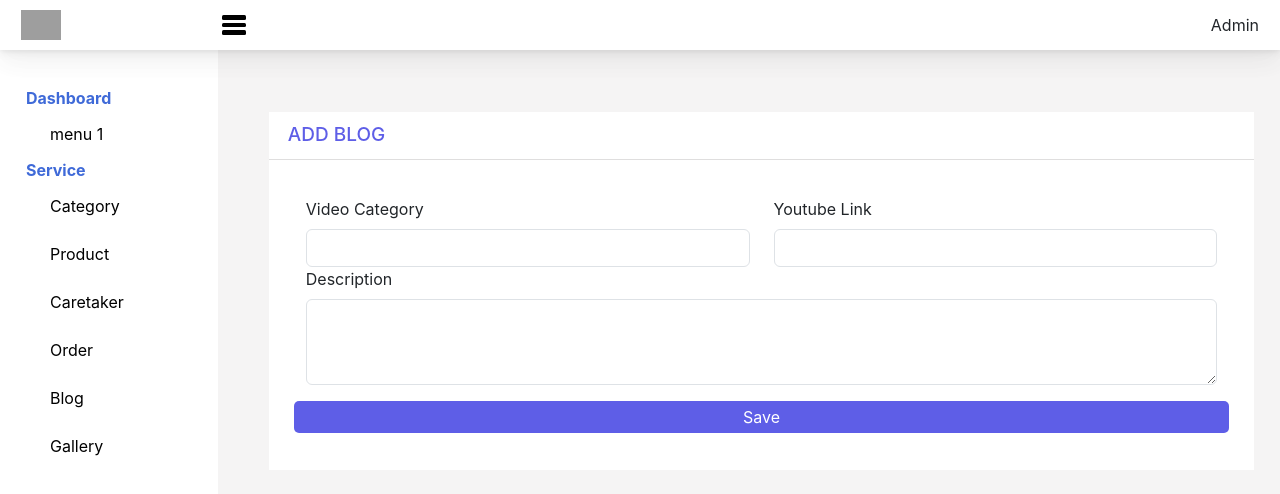
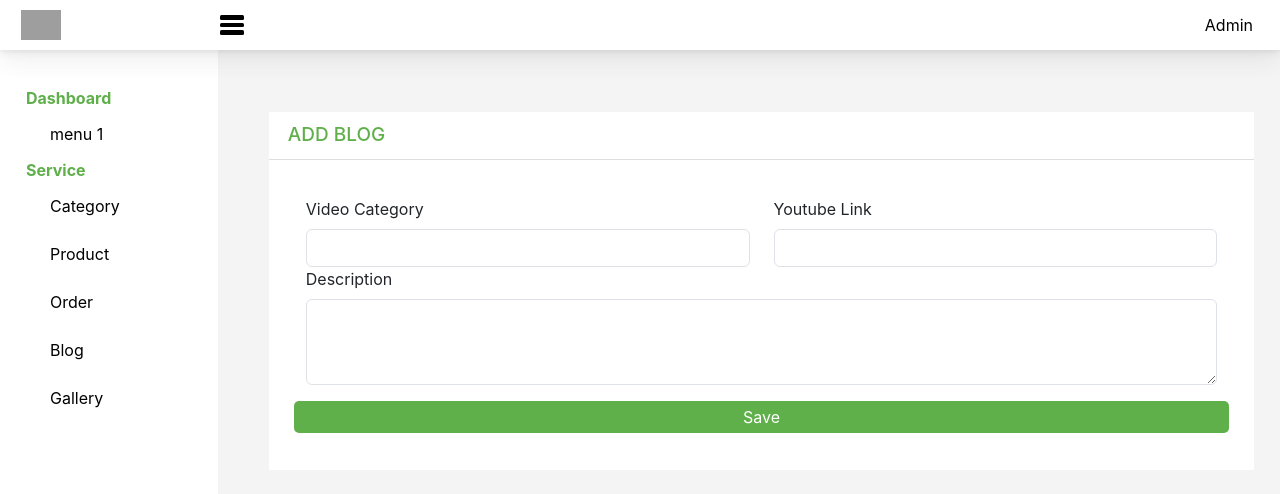
Before and after one commit to 11Aravind/second-spin, a React (Vite) app in the folder admin/: page /addblog in a window 1280 px wide. Shown: the top 494 px of the page. Built offline with nearby package versions, Linux system fonts and the light colour scheme; grey boxes are pictures that could not be loaded.

Commit message:
some component style was changed

```diff
--- a/admin/src/components/Navbar.jsx
+++ b/admin/src/components/Navbar.jsx
@@ -1,7 +1,7 @@
 import { useState } from "react";
 import { Link } from "react-router-dom";
 import { useSelector, useDispatch } from 'react-redux'
-import {changeVisibility} from "../Slice/visibilitySlice"
+import { changeVisibility } from "../Slice/visibilitySlice"
 const Navbar = () => {
     const menuData = [
         {
@@ -23,10 +23,7 @@ const Navbar = () => {
                     menu: 'Product',
                     url: "/productdetails"
                 },
-                {
-                    menu: 'Caretaker',
-                    url: "/caretaking"
-                },
+
                 {
                     menu: 'Order',
                     url: "/orderdetails"
@@ -47,7 +44,7 @@ const Navbar = () => {
     //     isToogleVisibility(!navbarShowOrHide);
     //     console.log(navbarShowOrHide);
     // }
-    const visibility=useSelector((state)=>state.visibility.visibility)
+    const visibility = useSelector((state) => state.visibility.visibility)
 
     return (
         <>
@@ -55,7 +52,7 @@ const Navbar = () => {
             // navbarShowOrHide={navbarShowOrHide}
             // navbarCallBack={navbarCallBack}
             />
-            <div className={visibility?"content-container show":"hide"}>
+            <div className={visibility ? "content-container show" : "hide"}>
                 <div className="side-nav-container" >
                     {menuData.map((menuItem, index) => (
                         <div className="menu-container" key={index}>
@@ -85,25 +82,30 @@ const Navbar = () => {
 }
 export default Navbar;
 export const Topnavbar = () => {
-    const dispatch=useDispatch();
-    const visibility=useSelector((state)=>state.visibility.visibility)
+    const dispatch = useDispatch();
+    const visibility = useSelector((state) => state.visibility.visibility)
     // dispatch(changeVisibility(!visibility))
     return (
         <div className="topnav-container">
 
             <div className="top-leftContainer">
                 <div className="logo">
-            <img src="https://img.freepik.com/premium-vector/dog-paw-animal-paws_77417-1636.jpg?w=740" alt="logo" style={{width:"40px"}}/>
+                    <img src="https://fabrikbrands.com/wp-content/uploads/Car-Logos-With-Wings-11-2048x1280.png" alt="logo" style={{ width: "40px" }} />
                 </div>
-            <div className="closingBtn" onClick={()=>dispatch(changeVisibility(!visibility))}>
+                <div className="closingBtn" onClick={() => dispatch(changeVisibility(!visibility))}>
                     <div className="bar"></div>
                     <div className="bar"></div>
                     <div className="bar"></div>
                 </div>
             </div>
-            <div className="admin-name">
-            {/* {navbarShowOrHide} */}
+            {/* <div className="admin-name">
                 Admin
+            </div> */}
+            <div class="dropdown">
+                <button class="dropbtn">Admin</button>
+                <div class="dropdown-content">
+                    <a href="#">Logout</a>
+                </div>
             </div>
         </div>
     );
--- a/admin/src/components/assct/Table.css
+++ b/admin/src/components/assct/Table.css
@@ -27,7 +27,8 @@ td {
 .btn-primary{
     border: none;
     color: white;
-    background: #5e5ee7;
+    /* background: #5e5ee7; */
+    background: var(--primary);
     padding:  4px 6px;
     border-radius: 5px;
 }
--- a/admin/src/index.css
+++ b/admin/src/index.css
@@ -5,7 +5,10 @@ body {
     sans-serif;
   background: #dfdede4f;
 }
+:root{
+  --primary: #5faf4b;
 
+}
 .topnav-container {
   z-index: 1;
   width: 100%;
@@ -33,7 +36,8 @@ body {
 .main-menu-headding {
   font-size: medium;
   font-weight: 700;
-  color: #3f6ad8;
+  /* color: #3f6ad8; */
+  color: var(--primary);
 }
 
 .submenu {
@@ -118,3 +122,28 @@ a {
   /* End position */
   transition: transform 1.5s ease-in-out;
 }
+
+.dropdown-content {
+  display: none;
+  position: absolute;
+  background-color: #f9f9f9;
+  min-width: 50px;
+  box-shadow: 0px 8px 16px 0px rgba(0,0,0,0.2);
+  z-index: 1;
+}
+
+.dropdown-content a {
+  color: black;
+  padding: 12px 14px;
+  text-decoration: none;
+  display: block;
+}
+
+.dropdown-content a:hover {background-color: #f1f1f1;}
+
+.dropdown:hover .dropdown-content {display: block;}
+.dropbtn{
+  border: none;
+  background-color: #fff;
+}
+/* .dropdown:hover .dropbtn {background-color: #3e8e41;} */
--- a/admin/src/pages/CSS/form.css
+++ b/admin/src/pages/CSS/form.css
@@ -24,12 +24,14 @@ textarea{
     float: right;
     border: none;
     color: white;
-    background: #5e5ee7;
+    /* background: #5e5ee7; */
+    background-color: var(--primary);
     border-radius: 3px;
     padding: 8px 15px;
 }
 .card-headding {
-    color: #5e5ee7;
+    /* color: #5e5ee7; */
+    color: var(--primary);
     font-size: 19px;
     font-weight: 500;
     text-transform: uppercase;
--- a/admin/src/pages/Login.jsx
+++ b/admin/src/pages/Login.jsx
@@ -2,61 +2,15 @@ import { Link } from "react-router-dom";
 import "./CSS/Login.css"
 export const Login = () => {
   return (
-    <div className="topSpacing">
+    <div className="content-div">
     <div className="formbold-main-wrapper">
       <div className="formbold-form-wrapper">
         <form  method="POST">
           <div className="formbold-form-title">
             <h2 className="">SIGN IN</h2>
-            {/* <p>
-              Lorem ipsum dolor sit amet, consectetur adipiscing elit, sed do
-              eiusmod tempor incididunt.
-            </p> */}
           </div>
 
-          {/* <div className="formbold-input-flex">
-            <div>
-              <label htmlFor="firstname" className="formbold-form-label">
-                First name
-              </label>
-              <input
-                type="text"
-                name="firstname"
-                id="firstname"
-                className="formbold-form-input"
-              />
-            </div>
-            <div>
-              <label htmlFor="lastname" className="formbold-form-label"> Last name </label>
-              <input
-                type="text"
-                name="lastname"
-                id="lastname"
-                className="formbold-form-input"
-              />
-            </div>
-          </div>
 
-          <div className="formbold-input-flex">
-            <div>
-              <label htmlFor="email" className="formbold-form-label"> Email </label>
-              <input
-                type="email"
-                name="email"
-                id="email"
-                className="formbold-form-input"
-              />
-            </div>
-            <div>
-              <label htmlFor="phone" className="formbold-form-label"> Phone number </label>
-              <input
-                type="text"
-                name="phone"
-                id="phone"
-                className="formbold-form-input"
-              />
-            </div>
-          </div> */}
 
           <div className="formbold-mb-3">
             {/* <label htmlFor="address" className="formbold-form-label">
--- a/admin/src/pages/Notfound.jsx
+++ b/admin/src/pages/Notfound.jsx
@@ -1,7 +1,7 @@
 import "./CSS/Notfound.css"
 const Notfound = () => {
     return (
-        <div className="topSpacing">
+        <div className="content-div">
             <h1 className="notFoundHeadding">404</h1>
             <h2 className="notFoundDesc">The page you are looking for not avaible!</h2>
         </div>
--- a/admin/src/pages/Signup.jsx
+++ b/admin/src/pages/Signup.jsx
@@ -2,7 +2,7 @@ import { Link } from "react-router-dom";
 
 export const Signup=()=>{
     return(
-      <div className="topSpacing">
+      <div className="content-div">
         <div className="formbold-main-wrapper">
         <div className="formbold-form-wrapper">
           <form>
```
Also changed, not shown: admin/src/AllRoutes.jsx (+16 -0 lines). Lines whose indentation alone changed are shown as unchanged.
